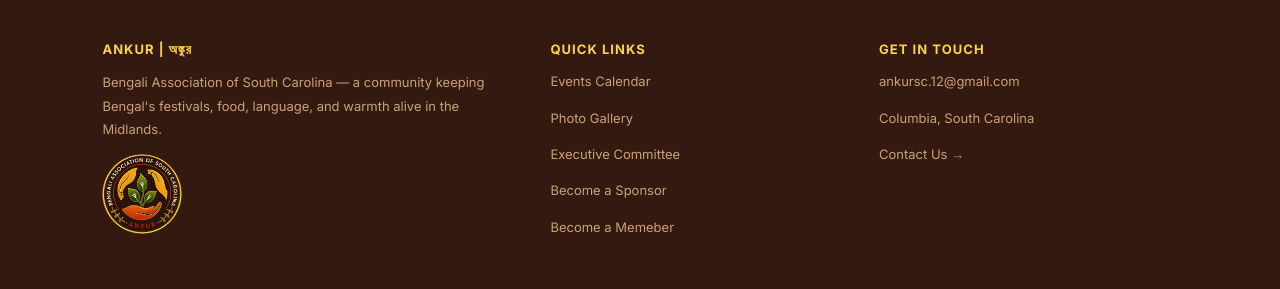
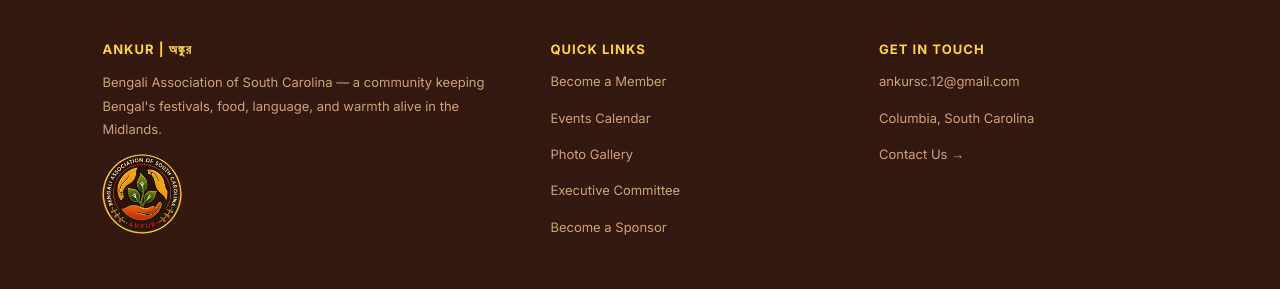
Before and after one commit to ankursc-cola/ankur-website, a React (Vite) app: page / in a window 1280 px wide. Shown: the part 3274-3563 px from the top of the page. Built offline with nearby package versions, Linux system fonts and the light colour scheme; no server answers; a web font is replaced by a local one.

Commit message:
Become a Member

```diff
--- a/src/components/Footer.jsx
+++ b/src/components/Footer.jsx
@@ -12,11 +12,12 @@
       </div>
       <div>
         <h5>Quick Links</h5>
+        <p><a href="/contact">Become a Member</a></p>
         <p><a href="/events">Events Calendar</a></p>
         <p><a href="/gallery">Photo Gallery</a></p>
         <p><a href="/committee">Executive Committee</a></p>
         <p><a href="/sponsors">Become a Sponsor</a></p>
-        <p><a href="/contact">Become a Memeber</a></p>
+
 
       </div>
       <div>
```
